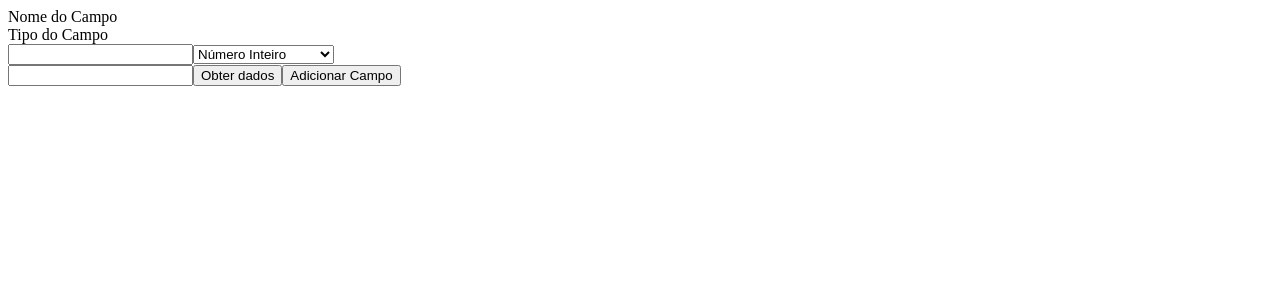
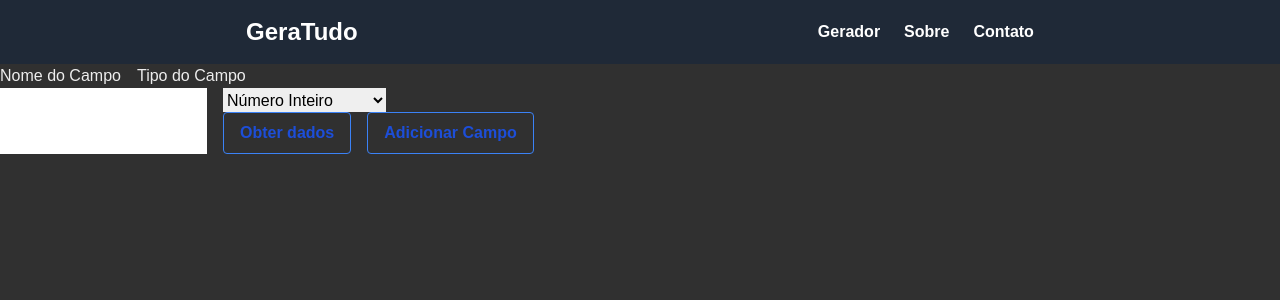
Before and after one commit to JuniorBandeira7/web_mock_generator, a Next.js app: page / in a window 1280 px wide. Shown: the top 300 px of the page. Built offline with nearby package versions, Linux system fonts and the light colour scheme.

Commit message:
Component GeradorSection importando header

```diff
--- /dev/null
+++ b/src/app/components/GeradorSection.tsx
@@ -0,0 +1,74 @@
+"use client"
+import { useState } from "react";
+import { Button } from "./Button";
+
+export default function GeradorSection() {
+    const [campos, setCampos] = useState([{ nome: '', tipo: '' }])
+    const [quantidade, setQuantidade] = useState<number>(1)
+
+    const adcionarCampo = () => {
+        setCampos(prev => [...prev, { nome: '', tipo: '' }])
+    }
+
+    const obterDados = () => {
+        const texts = document.querySelectorAll<HTMLInputElement>('input[type="text"]')
+        const selects = document.querySelectorAll<HTMLSelectElement>('select')
+
+        const values = Array.from(texts).map((input, index) => ({
+            name: input.value,
+            type: selects[index]?.value || ''
+        }))
+
+        return values
+    }
+
+    const enviarEBaixar = async () => {
+        const mergedField = obterDados()
+        console.log(obterDados())
+        try {
+            const response = await fetch(`/api/generate/${quantidade}`, {
+                method: "POST",
+                headers: { "Content-Type": "application/json" },
+                body: JSON.stringify(mergedField)
+            }).then(response => response.blob())
+                .then(blob => {
+                    const link = document.createElement("a");
+                    link.href = URL.createObjectURL(blob);
+                    link.download = "dados.json";
+                    link.click();
+                })
+        } catch (error) {
+            alert(`Erro ao baixar: ${error}`)
+        }
+    }
+
+    return (
+        <>
+            <section>
+                <div className="flex flex-row gap-4">
+                    <div>Nome do Campo</div>
+                    <div>Tipo do Campo</div>
+                </div>
+                {campos.map(() => (
+                    <div className="flex flex-row gap-4" >
+                        <input type="text" className="text-black" />
+                        <select name="type" id="type" className="text-black select">
+                            <option value="Número Inteiro">Número Inteiro</option>
+                            <option value="Número">Número</option>
+                            <option value="Nome">Nome</option>
+                            <option value="Email">Email</option>
+                            <option value="Data de nascimento">Data de nascimento</option>
+                            <option value="Senha">Senha</option>
+                            <option value="Telefone">Telefone</option>
+                        </select>
+                    </div>
+                ))}
+                <div className="flex flex-row gap-4">
+                    <input type="number" className="text-black" name="quantidade" id="quantidade" onChange={(e) => { setQuantidade(e.target.valueAsNumber) }} />
+                    <Button onClick={enviarEBaixar}>Obter dados</Button>
+                    <Button onClick={adcionarCampo}>Adicionar Campo</Button>
+                </div>
+            </section>
+        </>
+    );
+}
--- a/src/app/globals.css
+++ b/src/app/globals.css
@@ -2,16 +2,10 @@
 @tailwind components;
 @tailwind utilities;
 
+
 :root {
-  --background: #ffffff;
-  --foreground: #171717;
-}
-
-@media (prefers-color-scheme: dark) {
-  :root {
-    --background: #0a0a0a;
-    --foreground: #ededed;
-  }
+  --background: #303030;
+  --foreground: #ededed;
 }
 
 body {
--- a/src/app/layout.tsx
+++ b/src/app/layout.tsx
@@ -1,3 +1,6 @@
+import { Header } from "./components/Header";
+import "./globals.css";
+
 export const metadata = {
   title: 'Next.js',
   description: 'Generated by Next.js',
@@ -10,7 +13,10 @@
 }) {
   return (
     <html lang="pt-br">
-      <body>{children}</body>
+      <body>
+        <Header></Header>
+        {children}
+        </body>
     </html>
   )
 }
--- a/src/app/page.tsx
+++ b/src/app/page.tsx
@@ -1,75 +1,9 @@
-"use client"
-import { useState } from "react";
+import GeradorSection from "./components/GeradorSection";
 
 export default function Home() {
-  const [campos, setCampos] = useState([{ nome: '', tipo: '' }])
-  const [tipos, setTipos] = useState<Array<string>>([])
-  const [nomes, setNomes] = useState<Array<string>>([])
-  const [quantidade, setQuantidade] = useState<number>(1)
-
-  const adcionarCampo = () => {
-    setCampos(prev => [...prev, { nome: '', tipo: '' }])
-  }
-
-  const obterDados = () => {
-    const texts = document.querySelectorAll<HTMLInputElement>('input[type="text"]')
-    const selects = document.querySelectorAll<HTMLSelectElement>('select')
-
-    const values = Array.from(texts).map((input, index) => ({
-      name: input.value,
-      type: selects[index]?.value || ''
-    }))
-
-    return values
-  }
-
-  const enviarEBaixar =  async () => {
-    const mergedField = obterDados()
-    console.log(obterDados())
-    try {
-      const response = await fetch(`/api/generate/${quantidade}`, {
-        method: "POST",
-        headers: {"Content-Type": "application/json"},
-        body: JSON.stringify(mergedField)
-      }).then(response => response.blob())
-        .then(blob => {
-          const link = document.createElement("a");
-          link.href = URL.createObjectURL(blob);
-          link.download = "dados.json";
-          link.click();
-      })
-    } catch (error) {
-      alert(`Erro ao baixar: ${error}`)
-    }
-  }
-
   return (
     <>
-      <div>
-        <div className="flex flex-row gap-4">
-          <div>Nome do Campo</div>
-          <div>Tipo do Campo</div>
-        </div>
-          {campos.map(() => (
-            <div className="flex flex-row gap-4" >
-              <input type="text" className="text-black"/>
-              <select name="type" id="type" className="text-black select">
-                <option value="Número Inteiro">Número Inteiro</option>
-                <option value="Número">Número</option>
-                <option value="Nome">Nome</option>
-                <option value="Email">Email</option>
-                <option value="Data de nascimento">Data de nascimento</option>
-                <option value="Senha">Senha</option>
-                <option value="Telefone">Telefone</option>
-              </select>
-            </div>
-          ))}
-        <div className="flex flex-row gap-4">
-          <input type="number" className="text-black" name="quantidade" id="quantidade" onChange={(e) => {setQuantidade(e.target.valueAsNumber)}}/>
-          <button onClick={enviarEBaixar}>Obter dados</button>
-          <button onClick={adcionarCampo}>Adicionar Campo</button>
-        </div>
-      </div>
+      <GeradorSection></GeradorSection>
     </>
   );
 }
```
